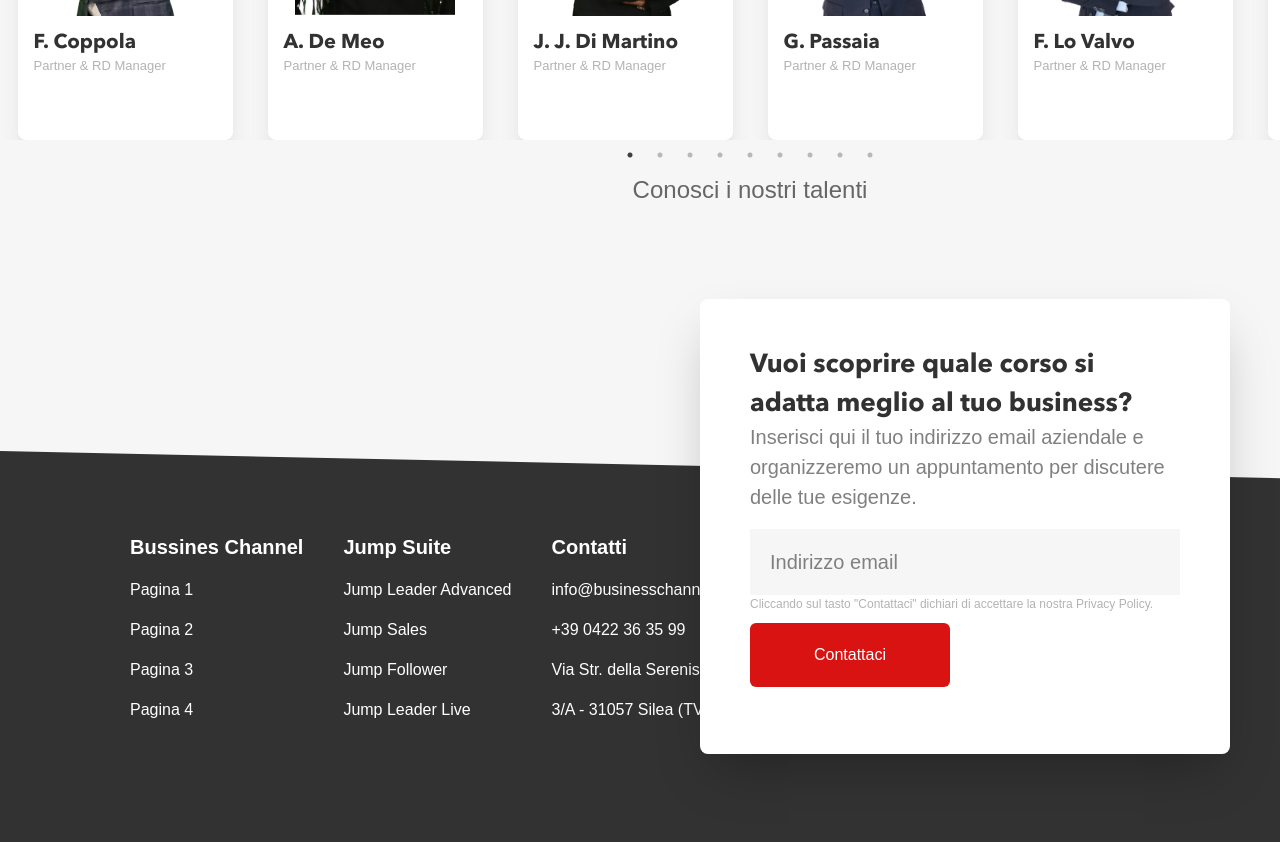
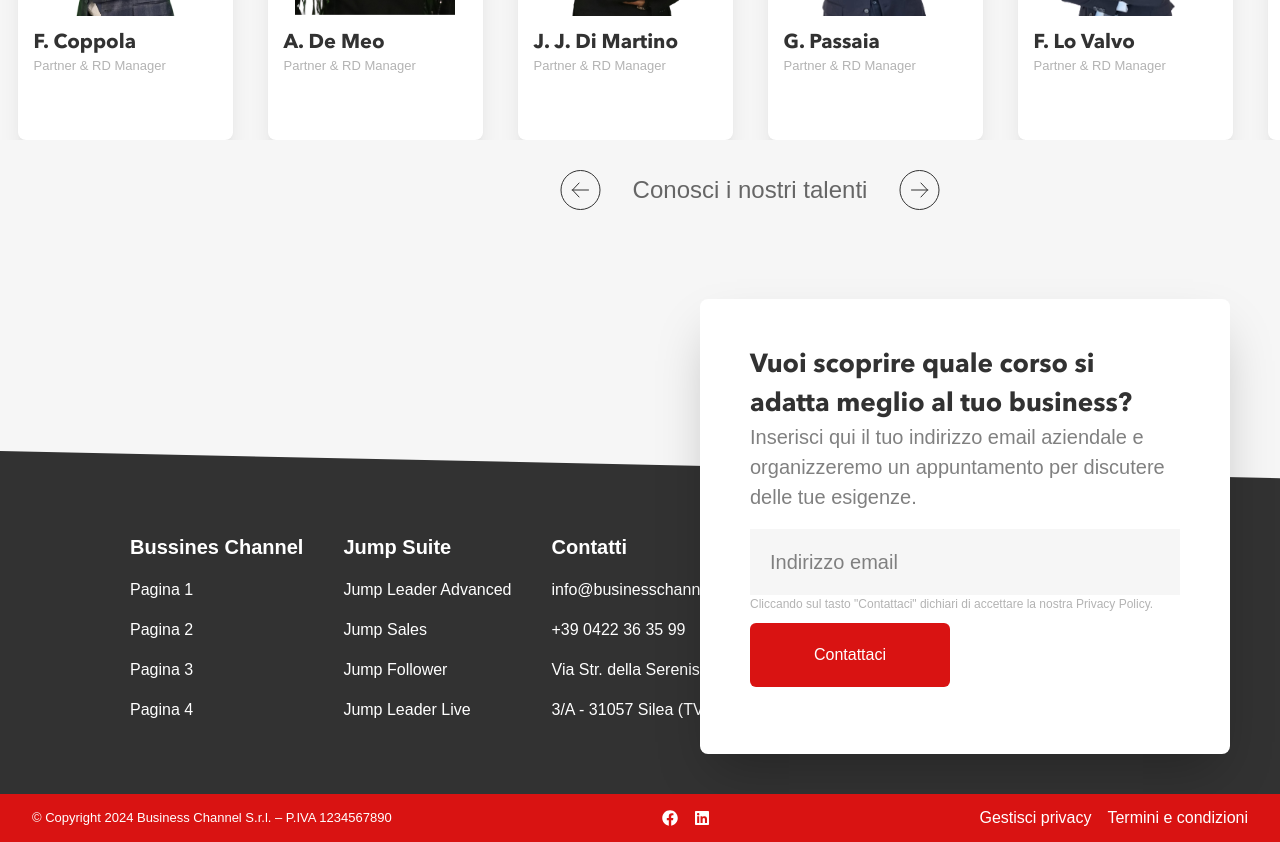
Before and after one commit to emilianogarciaok/bussines-channel, a Next.js app: page / in a window 1280 px wide. Shown: the part 5560-6402 px from the top of the page. Built offline with nearby package versions, Linux system fonts and the light colour scheme.

Commit message:
Buttons en Carousel

```diff
--- a/components/Footer.jsx
+++ b/components/Footer.jsx
@@ -61,21 +61,21 @@ export const Footer = () => {
         </form>
       </div>
       {/* RED SECTION */}
-      {/* <div className="w-full bg-primary-500 text-white h-[48px] absolute bottom-0 mx-auto flex  justify-between items-center px-0 md:px-[100px]">
-        <nav>
+      <div className="w-full  bg-primary-500 text-white h-[48px] absolute bottom-0 left-0 right-0 px-4 md:px-8 flex items-center justify-between font-avenirlight">
+        <nav className="md:text-start text-center text-[13px]">
           <span>
             © Copyright 2024 Business Channel S.r.l. – P.IVA 1234567890
           </span>
         </nav>
-        <nav className="flex gap-x-2 text-white itesms-center justify-center  leading-10">
-          <FaFacebook />
-          <FaLinkedin />
+        <nav className="hidden md:flex items-center justify-center gap-4">
+          <FaFacebook className="text-white" />
+          <FaLinkedin className="text-white" />
         </nav>
-        <nav className="gap-x-2 flex">
+        <nav className="hidden lg:flex items-center gap-4">
           <span>Gestisci privacy</span>
           <span>Termini e condizioni</span>
         </nav>
-      </div> */}
+      </div>
     </section>
   );
 };
--- a/components/HeroSec.jsx
+++ b/components/HeroSec.jsx
@@ -6,7 +6,7 @@ export const HeroSec = () => {
   return (
     <section className="w-[100%]  bg-secondary-700 h-[350px] md:h-[555px] mx-auto relative ">
       <div className="w-full h-full flex items-start justify-center absolute  mt-[50px] md:mt-[90px]">
-        <div className="w-full xl:w-[1160px] lg:h-[176px] mx-[20px]  md:mx-auto lg:text-start text-center absolute">
+        <div className="w-full xl:w-[1160px] lg:h-[176px] mx-[20px]  md:mx-auto xl:text-start text-center absolute">
           <p className="text-[20px] text-white px-[10px] font-avenirlight">
             I clienti sono la bussola che guida il nostro servizio:
           </p>
--- a/components/Review.jsx
+++ b/components/Review.jsx
@@ -5,7 +5,7 @@ import Image from "next/image";
 export const Review = () => {
   return (
     <section className="lg:w-[896px] w-full h-[474px] mx-auto relative mb-0 md:mb-[50px]">
-      <div className="w-[100%] md:text-start text-center  rounded-lg  h-[342px]  text-[20px] md:text-[26px] flex flex-col justify-between text-secondary-500 absolute font-avenirlight">
+      <div className="w-[100%] lg:text-start text-center  rounded-lg  h-[342px]  text-[20px] md:text-[26px] flex flex-col justify-between text-secondary-500 absolute font-avenirlight">
         <p className="lg:mb-0 mb-[20px] px-[10px]">
           Dopo 3 anni di sperimentazione del nostro nuovo progetto formativo,
           abbiamo condotto un'indagine per raccogliere i feedback dei nostri
--- a/components/TeamSection.jsx
+++ b/components/TeamSection.jsx
@@ -1,5 +1,5 @@
 "use client";
-import React from "react";
+import React, { useRef } from "react";
 import Slider from "react-slick";
 import card1 from "../images/home-page/Carrousel/card1.svg";
 import card2 from "../images/home-page/Carrousel/card2.svg";
@@ -10,10 +10,24 @@ import card6 from "../images/home-page/Carrousel/card6.svg";
 import "slick-carousel/slick/slick.css";
 import "slick-carousel/slick/slick-theme.css";
 import { CardCarrousel } from "./reusable/CardCarrousel";
+import arrowleft from "../images/logos/ArrowLeft.svg";
+import arrowright from "../images/logos/ArrowRight.svg";
+import Image from "next/image";
 
 export const TeamSection = () => {
+  // Funciones para el carrousel
+
+  const sliderRef = useRef(null);
+  const nextSlide = () => {
+    sliderRef.current.slickNext();
+  };
+
+  const prevSlide = () => {
+    sliderRef.current.slickPrev();
+  };
+
   var settings = {
-    dots: true,
+
     infinite: true,
     speed: 500,
     slidesToShow: 6,
@@ -55,6 +69,7 @@ export const TeamSection = () => {
       },
     ],
   };
+
   const cards = [
     {
       name: "F. Coppola",
@@ -102,6 +117,7 @@ export const TeamSection = () => {
       image: card1,
     },
   ];
+
   return (
     <section className="w-full  h-[890px] overflow-hidden bg-[#F6F6F6] ">
       {/* Textos */}
@@ -121,7 +137,7 @@ export const TeamSection = () => {
       {/* Carrousel */}
       <div className="xl:w-[1500px]  w-[80%]  mx-auto h-[350px]  sm-mt-0 mt-[129px]  ">
         <div>
-          <Slider {...settings}>
+          <Slider {...settings} ref={sliderRef}>
             {cards.map((card) => {
               return (
                 <CardCarrousel
@@ -133,8 +149,14 @@ export const TeamSection = () => {
               );
             })}
           </Slider>
-          <div className="mt-[30px] w-full h-[40px] flex justify-center items-center text-[24px] text-secondary-500 font-avenirlight">
+          <div className="mt-[30px] w-full h-[40px] flex justify-center md:text-start text-center items-center text-[20px] md:text-[24px] text-secondary-500 font-avenirlight gap-x-8 mx-auto">
+            <button>
+              <Image src={arrowleft} onClick={prevSlide} />
+            </button>
             <span>Conosci i nostri talenti</span>
+            <button>
+              <Image src={arrowright} onClick={nextSlide}/>
+            </button>
           </div>
         </div>
       </div>
```
Also changed, not shown: images/logos/ArrowLeft.svg (added), images/logos/ArrowRight.svg (added).
